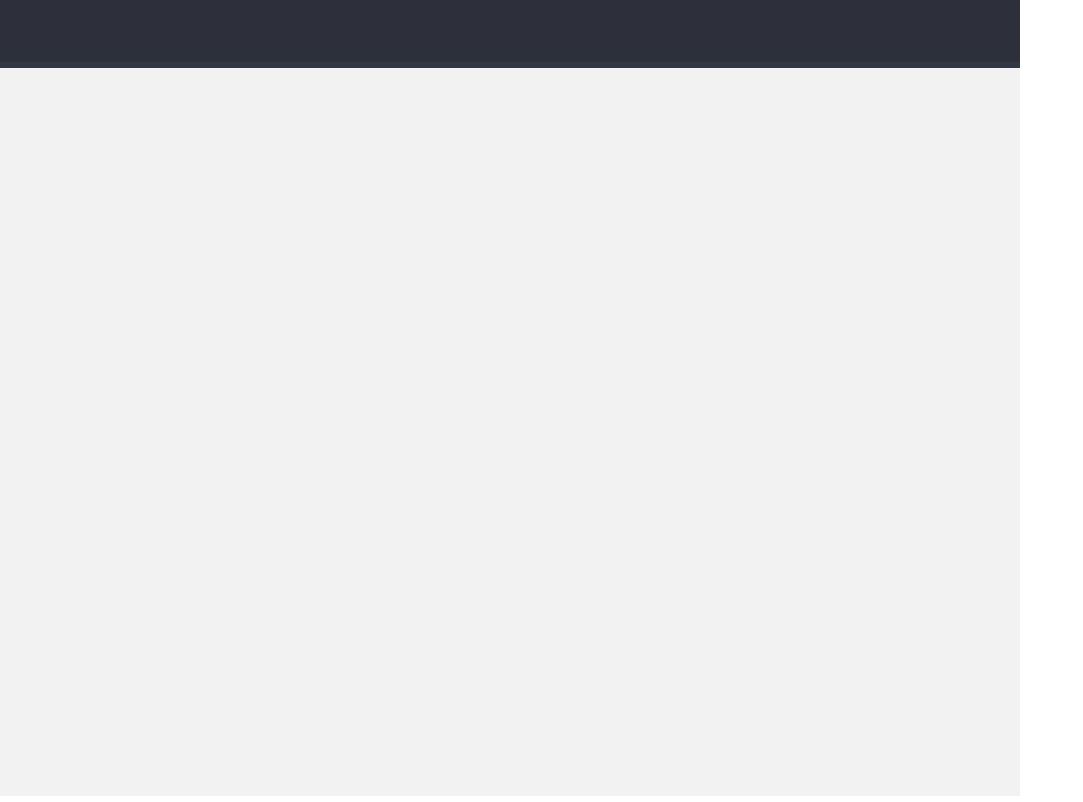
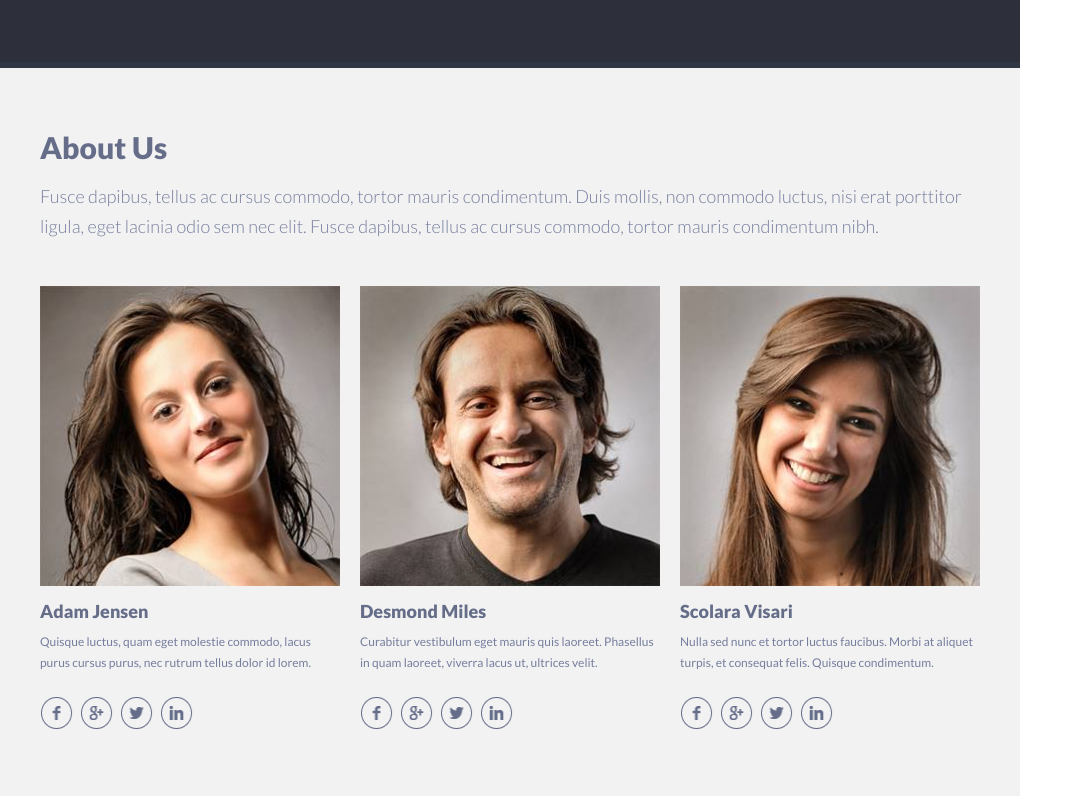
Before and after one commit to Gollwyd/singolo, a plain HTML site: page singolo2.html in a window 1280 px wide. Shown: the part 802-1604 px from the top of the page, without its empty margins (0-1083 px from the left). Drawn offline with Linux system fonts and the light colour scheme.

Commit message:
feat: about us

```diff
--- a/singolo2.css
+++ b/singolo2.css
@@ -18,7 +18,8 @@ body {
     background-color: #323746;
 }
 .about-us {
-    height: 728px;
+    padding: 40px;
+    height: 648px;
     background-color: #f2f2f2;
 }
 .about-us-bottom {
@@ -26,7 +27,7 @@ body {
     background-color: #ffffff;
 }
 
-.portfolio h2 {
+ h2 {
 
     font-size: 30px;
     line-height: 18px;
@@ -38,9 +39,10 @@ body {
 
 }
 
-.portfolio p {
+ p {
 
-    padding-top: 30px;
+    padding-top: 25px;
+    line-height: 30px;
     font-size: 18px;
     color: #767e9e;
     font-weight: 300;
@@ -48,7 +50,7 @@ body {
 
 }
 .tags {
-    padding-top: 15px;
+    padding-top: 10px;
 }
 a:link {
     margin-right: 5px;
@@ -123,3 +125,34 @@ a:hover {
     width: 220px;
     height: 187px;
 }
+.we div img {
+    width: 300px;
+    height: 300px;
+}
+.we div .media img {
+    width: 33px;
+    height: 35px;
+    padding-right: 4px;
+}
+.we {
+    display: grid;
+    grid-template-columns: repeat(3, auto);
+    gap: 20px;
+    padding-top: 45px;
+}
+h3 {
+    padding-top: 11px;
+    font-size: 18px;
+    font-weight: 900;
+    color: #666d89;
+}
+.we div p {
+    font-size: 12px;
+    font-weight: 400;
+    line-height: 21px;
+    padding-top: 9px;
+}
+.media {
+    padding-top: 23px;
+
+}
--- a/singolo2.html
+++ b/singolo2.html
@@ -40,6 +40,49 @@
 
 
         <section class="about-us">
+            <h2>About Us</h2>
+            <p>Fusce dapibus, tellus ac cursus commodo, tortor mauris condimentum. Duis mollis,
+               non commodo luctus, nisi erat porttitor ligula, eget lacinia odio
+               sem nec elit. Fusce dapibus, tellus ac cursus commodo, tortor mauris condimentum nibh.</p>
+            <div class="we">
+                <div>
+                    <img src="assets/img/adam.jpg">
+                    <h3>Adam Jensen</h3>
+                    <p>Quisque luctus, quam eget molestie commodo, lacus purus cursus purus, nec rutrum tellus dolor id lorem.</p>
+                    <div class="media">
+                        <img src="assets/img/facebook.png">
+                        <img src="assets/img/google.png">
+                        <img src="assets/img/twitter.png">
+                        <img src="assets/img/linkedin.png">
+                    </div>
+                </div>
+                <div>
+                    <img src="assets/img/desmond.jpg">
+                    <h3>Desmond Miles</h3>
+                    <p>Curabitur vestibulum eget mauris quis laoreet. Phasellus in quam laoreet, viverra lacus ut, ultrices velit.</p>
+                    <div class="media">
+                        <img src="assets/img/facebook.png">
+                        <img src="assets/img/google.png">
+                        <img src="assets/img/twitter.png">
+                        <img src="assets/img/linkedin.png">
+
+                    </div>
+                </div>
+                <div>
+                    <img src="assets/img/scolara.jpg">
+                    <h3>Scolara Visari</h3>
+                    <p>Nulla sed nunc et tortor luctus faucibus. Morbi at aliquet turpis, et consequat felis. Quisque condimentum.</p>
+                    <div class="media">
+                        <img src="assets/img/facebook.png">
+                        <img src="assets/img/google.png">
+                        <img src="assets/img/twitter.png">
+                        <img src="assets/img/linkedin.png">
+                    </div>
+                </div>
+
+
+            </div>
+
 
         </section>
         <div class="about-us-bottom"></div>
```
Also changed, not shown: assets/img/Facebook.png (added), assets/img/Google.png (added), assets/img/LinkedIn.png (added), assets/img/Twitter.png (added), assets/img/adam.jpg (added), assets/img/desmond.jpg (added), assets/img/scolara.jpg (added).
